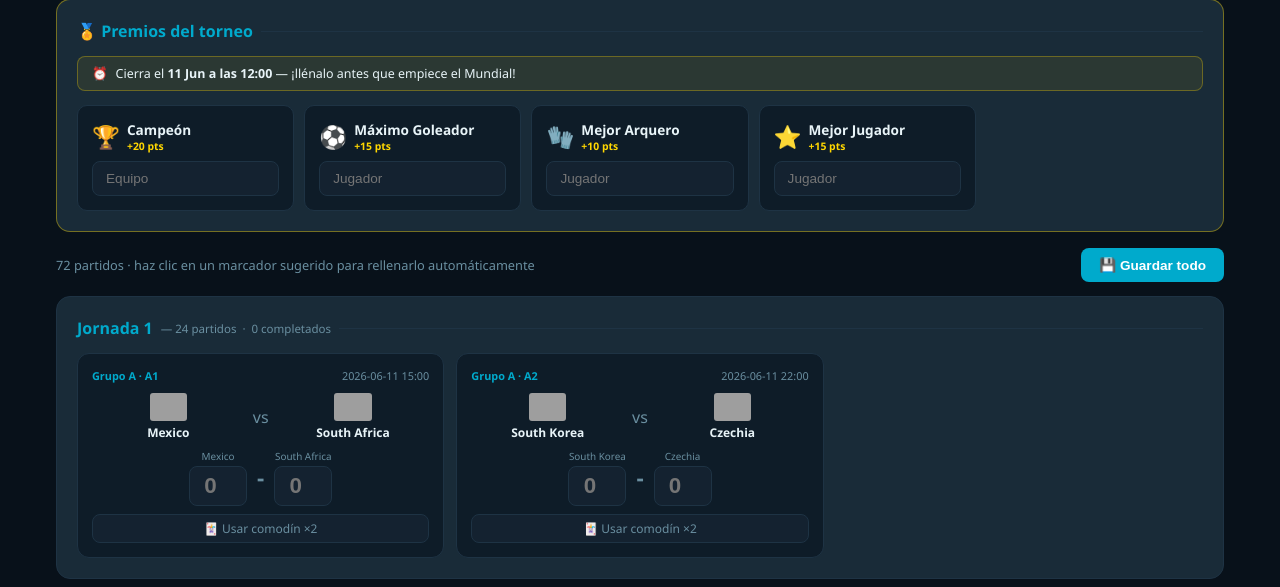
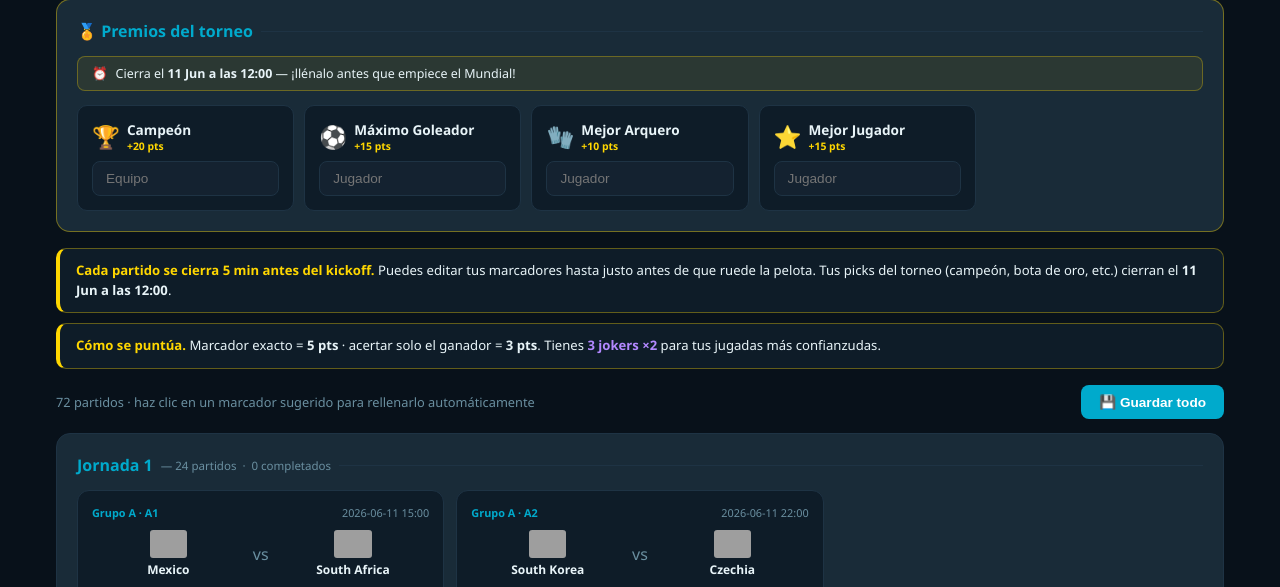
Before and after one commit to jfacusse/polla-autored-2026, a Flask app: page /predecir in a window 1280 px wide. Shown: the part 232-819 px from the top of the page. Run offline with Flask 3, Linux system fonts and the light colour scheme; the visitor is signed in with stand-in values (Sample User, id 1); grey boxes are pictures that could not be loaded.

Commit message:
Add info banners to predict page

```diff
--- a/templates/predict.html
+++ b/templates/predict.html
@@ -81,6 +81,23 @@
     </div>
     {% endfor %}
 
+  </div>
+</div>
+
+<!-- BANNERS INFO -->
+<div style="display:flex;flex-direction:column;gap:10px;margin-bottom:16px">
+  <div style="background:var(--dark2);border:1px solid rgba(255,215,0,.35);border-left:4px solid var(--gold);
+    border-radius:10px;padding:12px 16px;font-size:.82rem;line-height:1.5">
+    <strong style="color:var(--gold)">Cada partido se cierra 5 min antes del kickoff.</strong>
+    Puedes editar tus marcadores hasta justo antes de que ruede la pelota.
+    Tus picks del torneo (campeón, bota de oro, etc.) cierran el <strong>11 Jun a las 12:00</strong>.
+  </div>
+  <div style="background:var(--dark2);border:1px solid rgba(255,215,0,.35);border-left:4px solid var(--gold);
+    border-radius:10px;padding:12px 16px;font-size:.82rem;line-height:1.5">
+    <strong style="color:var(--gold)">Cómo se puntúa.</strong>
+    Marcador exacto = <strong>{{ cfg.pts_exacto }} pts</strong> ·
+    acertar solo el ganador = <strong>{{ cfg.pts_resultado }} pts</strong>.
+    Tienes <strong style="color:#b388ff">{{ cfg.jokers_disponibles }} jokers ×2</strong> para tus jugadas más confianzudas.
   </div>
 </div>
 
```
